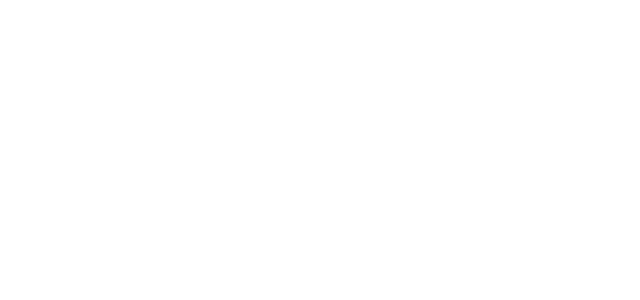
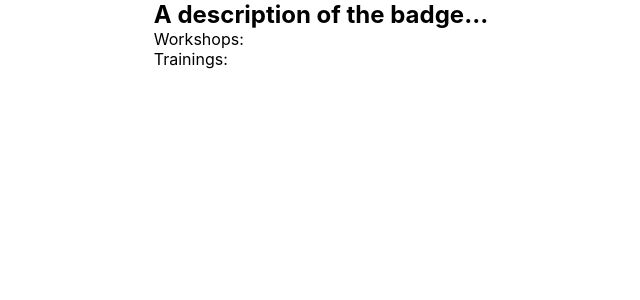
Before and after one commit to mahikajain3/MAYS-frontend, a React (Create React App) app: page /badge-detail in a window 1280 px wide. Shown: the top 300 px of the page, without its empty margins (319-959 px from the left). Built offline with nearby package versions, Linux system fonts and the light colour scheme.

Commit message:
Add badge detail component

```diff
--- a/src/App.js
+++ b/src/App.js
@@ -6,6 +6,7 @@ import Home from './pages/Home/Home';
 import Rooms from './pages/Rooms/Rooms';
 import Users from './pages/Users/Users';
 import Badges from './pages/Badges/Badges';
+import BadgeDetail from './components/BadgeDetail/BadgeDetail';
 
 import { backendurl } from './config';
 
@@ -31,6 +32,9 @@ function App() {
             <Route exact={true} path={'/users'}>
               <Users />
             </Route>
+            <Route exact={true} path={'/badge-detail'}>
+              <BadgeDetail />
+            </Route>
           </Switch>
         </Router>
       </div>
--- /dev/null
+++ b/src/components/BadgeDetail/BadgeDetail.jsx
@@ -0,0 +1,17 @@
+import React from 'react';
+
+
+export default function BadgeDetail() {
+
+    return (
+      <div>
+          <h2>A description of the badge...</h2>
+          <div>
+            <p>Workshops:</p>
+            <p>Trainings:</p>
+          </div>
+
+      </div>
+
+    );
+  }
--- a/src/pages/Badges/Badges.jsx
+++ b/src/pages/Badges/Badges.jsx
@@ -13,10 +13,11 @@ export default function Badges() {
     const [error, setError] = useState(undefined);
 
     const [refresh, setRefresh] = useState(undefined);
-
     const history = useHistory();
 
-
+    function navigateToPage(path) {
+      history.push(path);
+    }
 
     useEffect(() => {
         axios.get(`${backendurl}/badges/list`)
@@ -46,7 +47,7 @@ export default function Badges() {
                 </button>
             </div>
 
-            <div className="badges-list">
+            <div className="badges-list" onClick={() => navigateToPage('/badge-detail')}>
                 {badges && Object.keys(badges).map( (key, index) =>
                     <BadgeItem
                     name={badges[key].badgeName}
```
